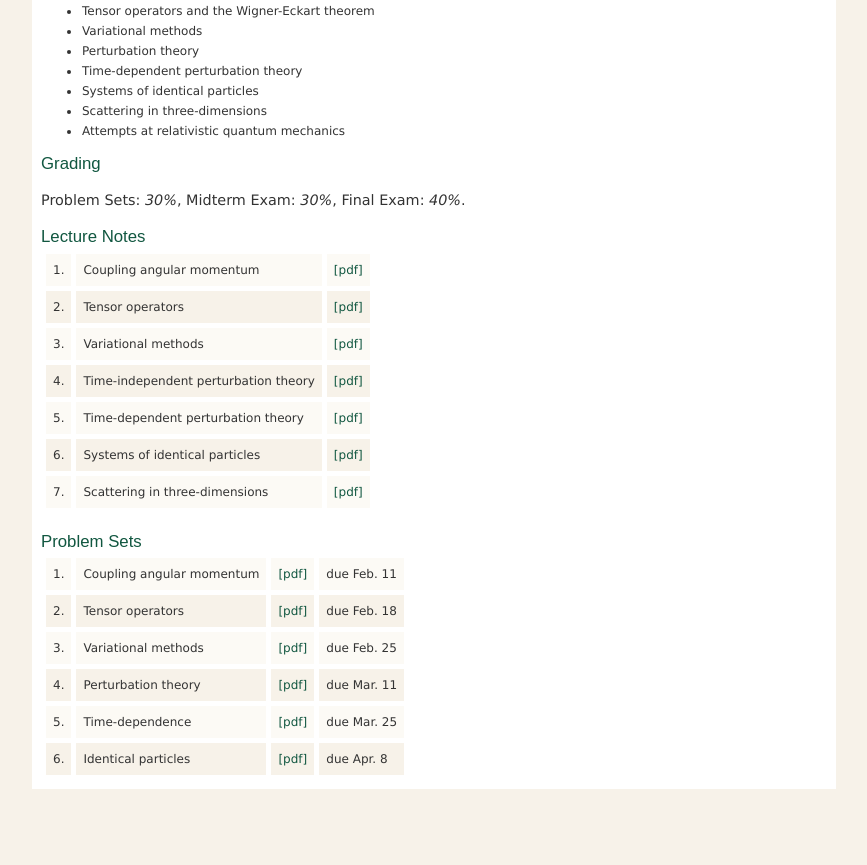
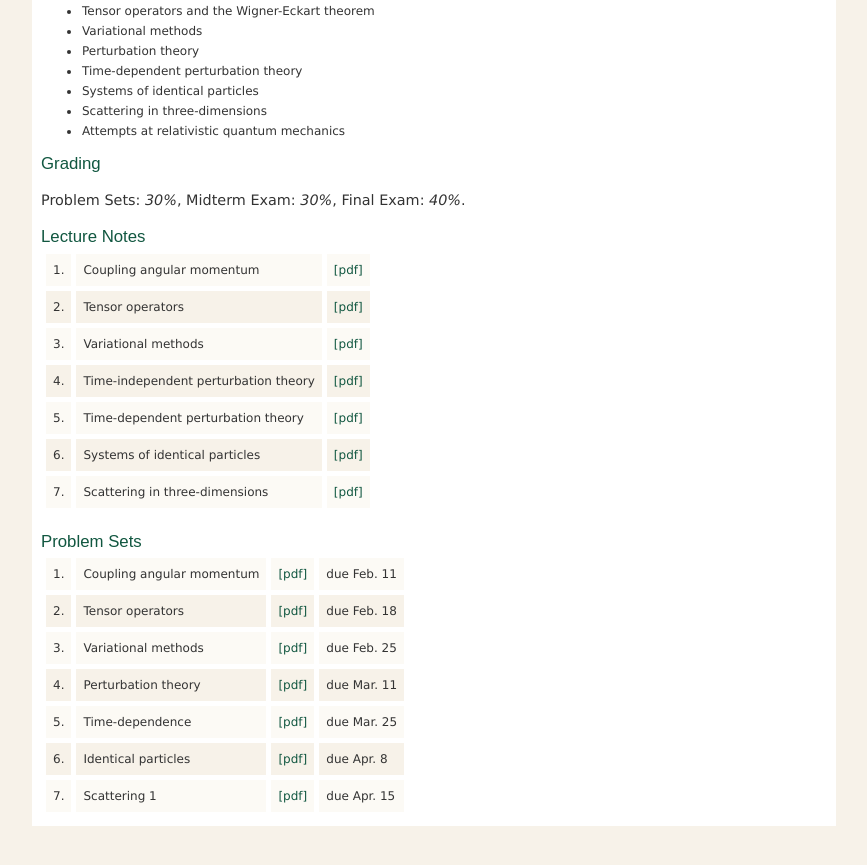
Before and after one commit to jozefdudek/personal_website, a Jekyll site: the page built from Phys622.html, in a window 1280 px wide and 900 px high, scrolled down 1697 px. Shown: the top 865 px of the window, without its empty margins (192-1059 px from the left). Built offline with Jekyll 4.4.1, drawn with Linux system fonts in a browser that asks for light colours.

Commit message:
added scattering 1 hw

```diff
--- a/Phys622.html
+++ b/Phys622.html
@@ -216,6 +216,15 @@
     <td class="highlights">due Apr. 8</td>
   </tr>
 
+   <tr class="highlights">
+    <td class="highlights"> 7. </td>
+    <td class="highlights">Scattering 1</td>
+    <td class="highlights">
+      <a href="https://wm1693.box.com/s/hr713z3ps9iwd8xgir1vx9u08sksfxkc">[pdf]</a>
+    </td>
+    <td class="highlights">due Apr. 15</td>
+  </tr>
+
 
 
   </table>
```
